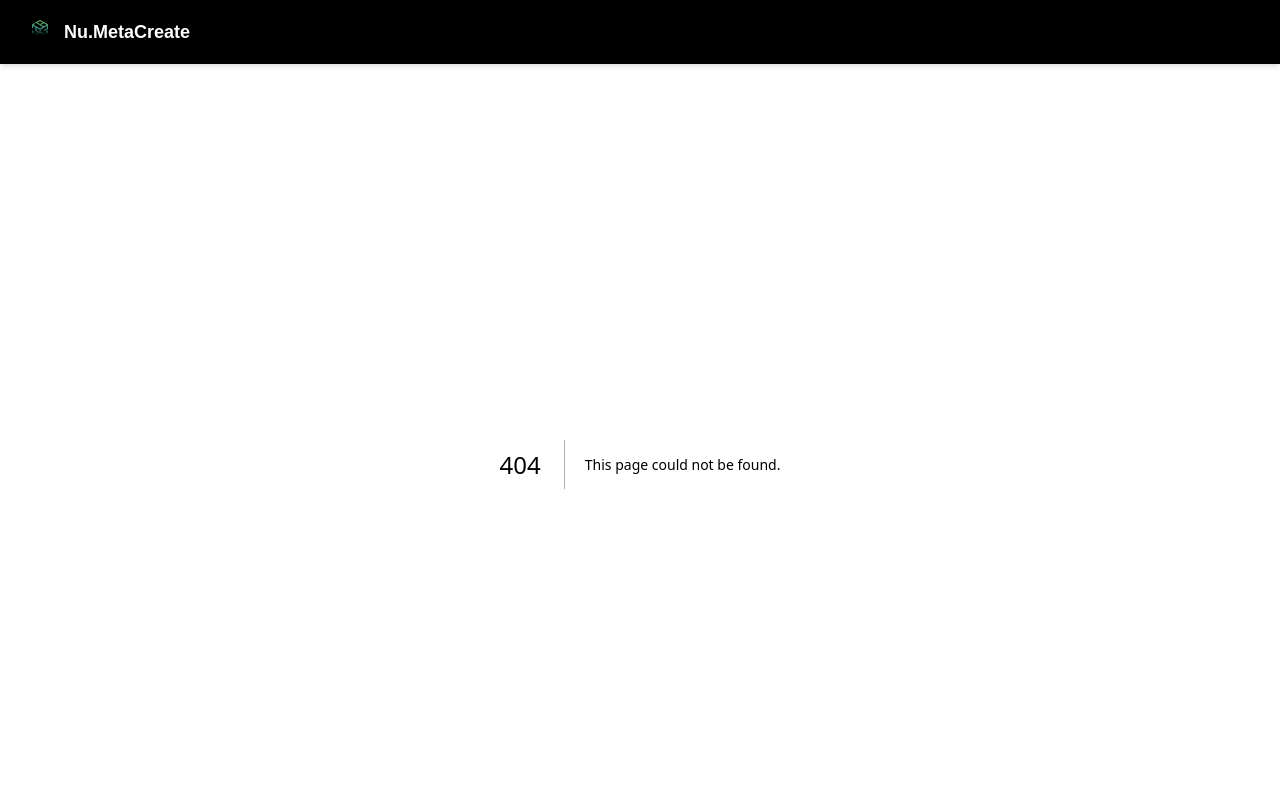
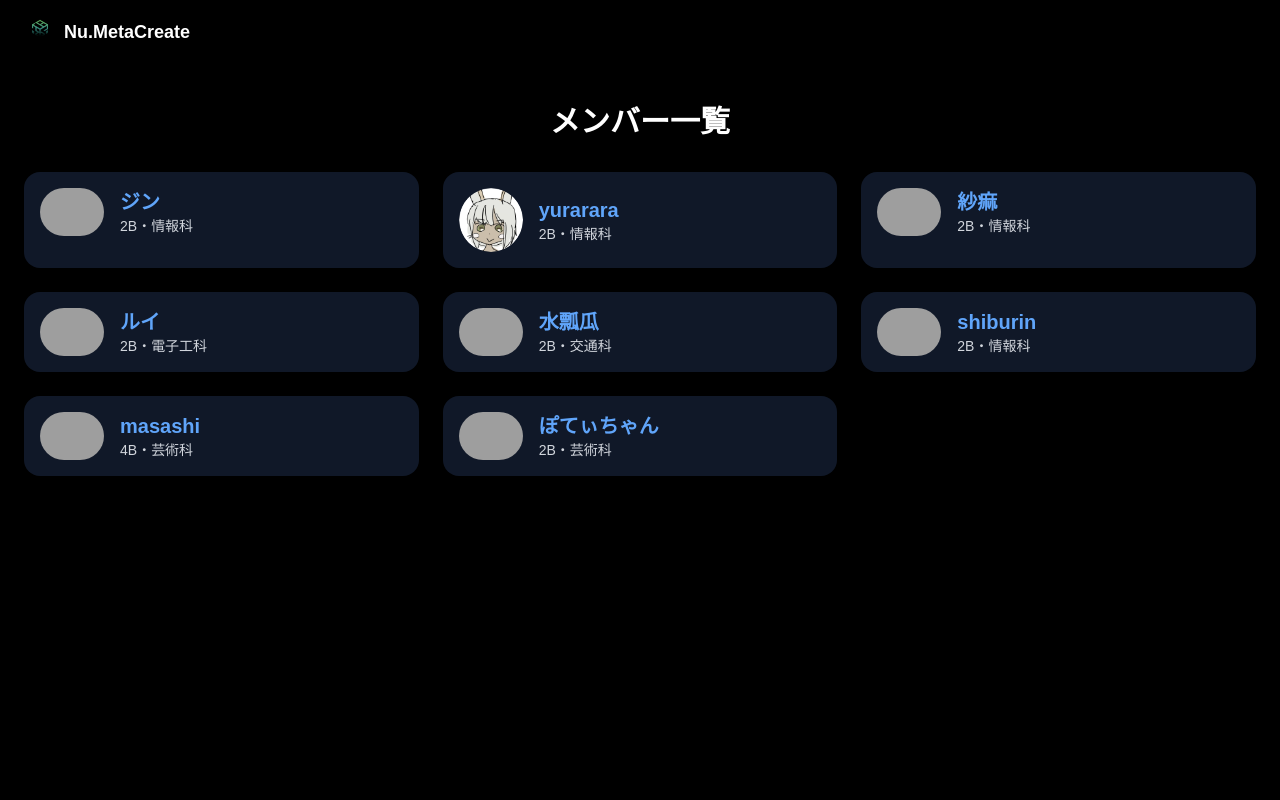
Before and after one commit to yurarara23/nu.meta, a Next.js app: page /member in a window 1280 px wide. Before the commit this address had no page. Shown: the top 800 px of the page. Built offline with nearby package versions, Linux system fonts and the light colour scheme; grey boxes are pictures that could not be loaded.

Commit message:
メンバー一覧作成

```diff
--- /dev/null
+++ b/app/member/page.tsx
@@ -0,0 +1,94 @@
+// app/blog/page.tsx
+import Image from "next/image";
+
+const members = [
+  {
+    name: "ジン",
+    year: "2B",
+    department: "情報科",
+    image: "/icons/jin.png",
+    slug: "ジン",
+  },
+  {
+    name: "yurarara",
+    year: "2B",
+    department: "情報科",
+    image: "/icons/yurarara.png",
+    slug: "yurarara",
+  },
+  {
+    name: "紗痲",
+    year: "2B",
+    department: "情報科",
+    image: "/icons/tokudome.png",
+    slug: "紗痲",
+  },
+  {
+    name: "ルイ",
+    year: "2B",
+    department: "電子工科",
+    image: "/icons/rui.png",
+    slug: "ルイ",
+  },
+  {
+    name: "水瓢瓜",
+    year: "2B",
+    department: "交通科",
+    image: "/icons/takahisa.png",
+    slug: "水瓢瓜",
+  },
+  {
+    name: "shiburin",
+    year: "2B",
+    department: "情報科",
+    image: "/icons/shiburin.png",
+    slug: "shiburin",
+  },
+  {
+    name: "masashi",
+    year: "4B",
+    department: "芸術科",
+    image: "/icons/masashi.png",
+    slug: "masashi",
+  },
+  {
+    name: "ぽてぃちゃん",
+    year: "2B",
+    department: "芸術科",
+    image: "/icons/poteychan.png",
+    slug: "ぽてぃちゃん",
+  },
+];
+
+export default function MemberListPage() {
+  return (
+    <div className="min-h-screen bg-black px-6 py-10">
+      <h1 className="text-3xl font-bold mb-8 text-center text-white">メンバー一覧</h1>
+      <div className="grid grid-cols-1 sm:grid-cols-2 lg:grid-cols-3 gap-6">
+        {members.map((member) => (
+          <a
+            href={`/blog/${encodeURIComponent(member.slug)}`}
+            key={member.slug}
+            className="bg-gray-900 rounded-2xl p-4 shadow-md hover:shadow-lg transition duration-200 hover:bg-gray-800"
+          >
+            <div className="flex items-center space-x-4">
+              <Image
+                src={member.image}
+                alt={member.name}
+                width={64}
+                height={64}
+                className="rounded-full object-cover"
+              />
+              <div>
+                <h2 className="text-xl font-semibold text-[#60a5fa]">{member.name}</h2>
+                <p className="text-sm text-gray-300">
+                  {member.year}・{member.department}
+                </p>
+              </div>
+            </div>
+          </a>
+        ))}
+      </div>
+    </div>
+  );
+}
--- a/components/WhatNumSection.tsx
+++ b/components/WhatNumSection.tsx
@@ -26,6 +26,13 @@ const WhatNumSection = () => {
 >
   Nu.Docs2.1
 </a>
+<a
+  href="/member"
+  className="px-6 py-3 bg-black text-white rounded-full hover:bg-gray-800 transition"
+  target="_blank" rel="noopener noreferrer"
+>
+  メンバー個別ページ
+</a>
 
         </div>
       </div>
```
Also changed, not shown: public/icons/yurarara.png (added).
